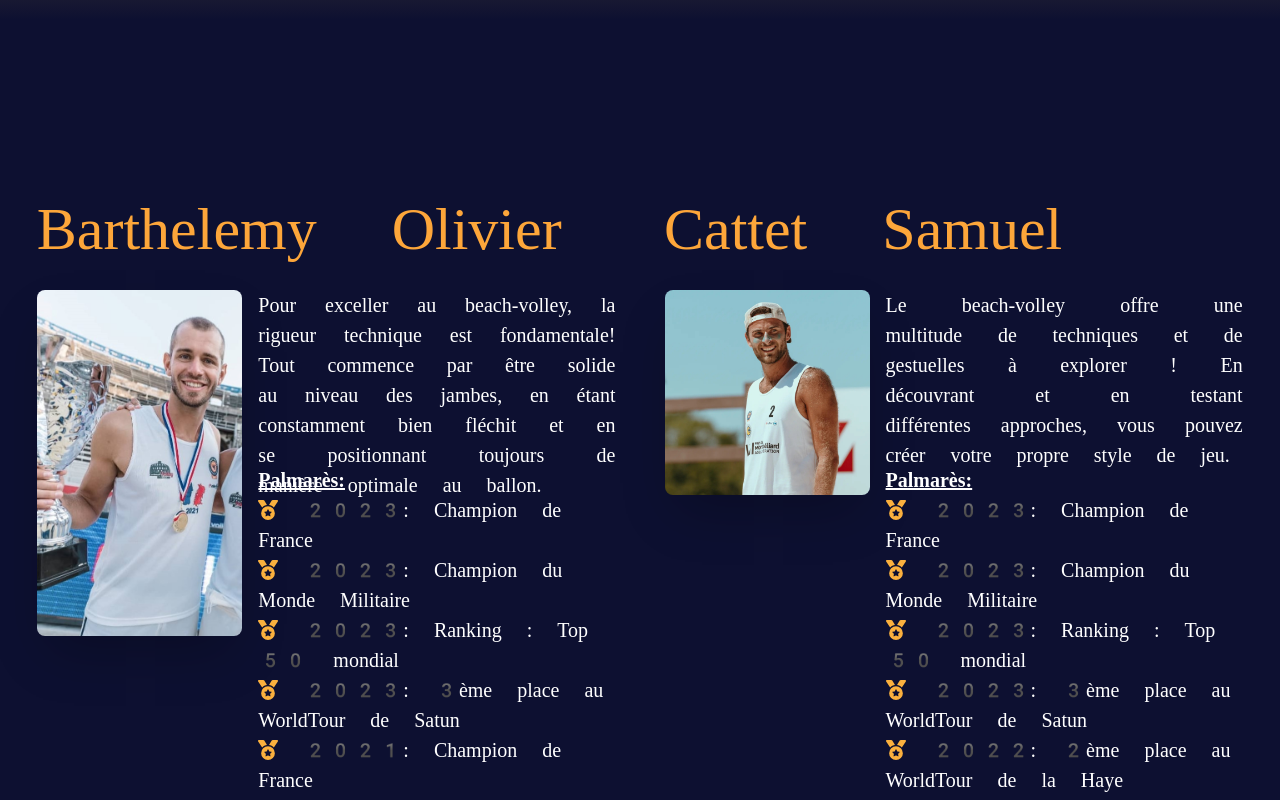
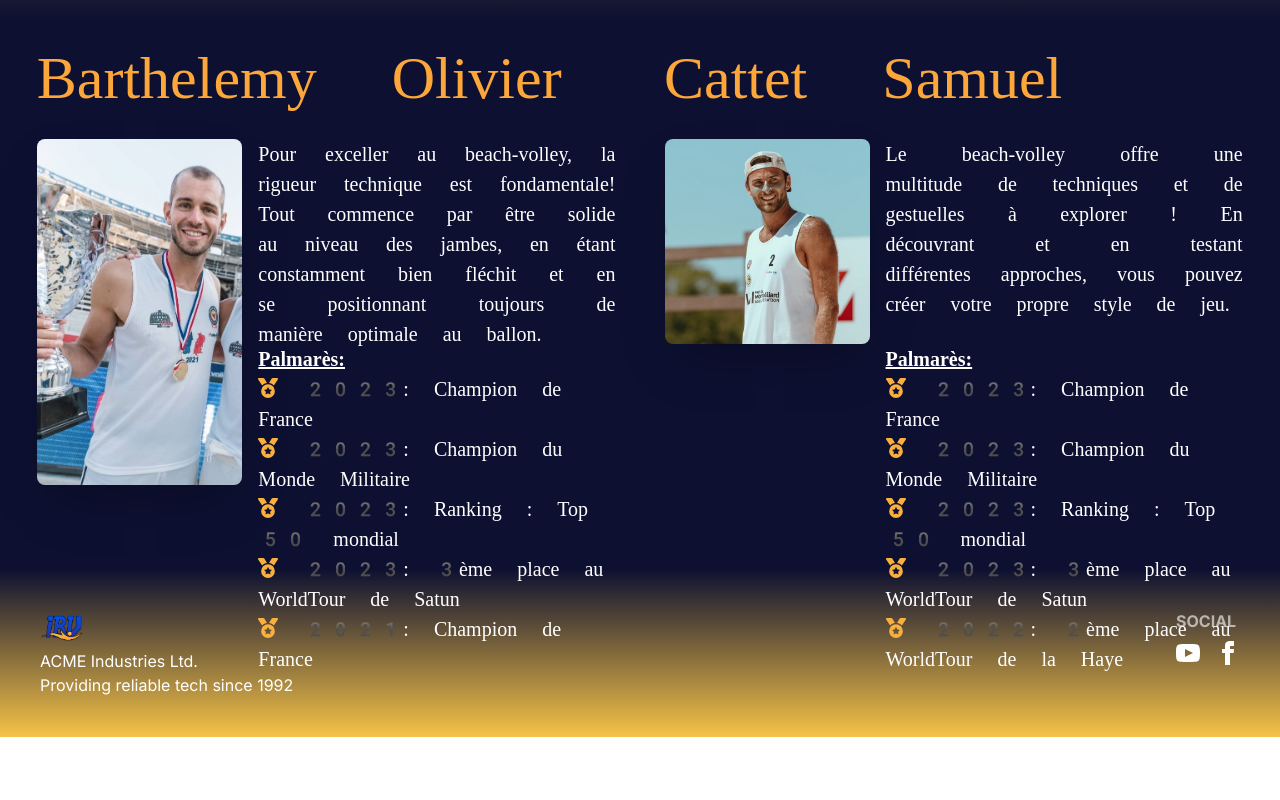
Before and after one commit to Obby1993/IBV-main, a Next.js app: page / in a window 1280 px wide. Shown: the part 1580-2380 px from the top of the page. After the commit the page ends 2317 px from the top, so only its background shows below. Built offline with nearby package versions, Linux system fonts and the light colour scheme; no server answers; the database is empty.

Commit message:
3th try webhook stripe

```diff
--- a/app/api/stripe/route.ts
+++ b/app/api/stripe/route.ts
@@ -1,57 +1,62 @@
-import { NextRequest, NextResponse } from 'next/server';
+import { NextApiRequest, NextApiResponse } from 'next';
 import { buffer } from 'micro';
+import {stripe} from '../../../lib/stripe';
 import Stripe from 'stripe';
-import { PrismaClient } from '@prisma/client';
+import prisma from '../../../lib/prisma';
 
-const stripe = new Stripe(process.env.STRIPE_SECRET_KEY || '', {
-  apiVersion: '2024-04-10',
-});
+// const stripe = new Stripe(process.env.STRIPE_SECRET_KEY!, {
+//   apiVersion: '2022-11-15',
+// });
 
-const prisma = new PrismaClient();
+export const config = {
+  api: {
+    bodyParser: false, // Désactiver le bodyParser intégré de Next.js pour traiter les requêtes Stripe
+  },
+};
 
-export async function POST(req: NextRequest) {
-  const buf = await bufferFromRequest(req);
-  const sig = req.headers.get('stripe-signature') || '';
+const webhookHandler = async (req: NextApiRequest, res: NextApiResponse) => {
+  if (req.method === 'POST') {
+    const buf = await buffer(req);
+    const sig = req.headers['stripe-signature'] as string;
 
-  let event;
+    let event: Stripe.Event;
 
     try {
       event = stripe.webhooks.constructEvent(buf, sig, process.env.STRIPE_WEBHOOK_SECRET!);
     } catch (err) {
-    console.error('Webhook signature verification failed.', err);
-    return NextResponse.json({ error: 'Webhook Error' }, { status: 400 });
+      console.error('Webhook signature verification failed.');
+      return res.status(400).send(`Webhook Error: ${(err as Error).message}`);
     }
 
+    // Handle the event
     switch (event.type) {
       case 'checkout.session.completed':
-      const session = event.data.object;
-      await handleCheckoutSession(session);
-      break;
-    default:
-      console.log(`Unhandled event type ${event.type}`);
+        const session = event.data.object as Stripe.Checkout.Session;
+        // Mettre à jour la base de données ici
+        const customerId = session.customer as string;
+
+        try {
+          await prisma.player.update({
+            where: { stripeCustomerId: customerId },
+            data: { paiement: true },
+          });
+        } catch (err) {
+          console.error('Error updating player record:', err);
+          return res.status(500).send('Server error');
         }
 
-  return NextResponse.json({ received: true }, { status: 200 });
+        break;
+      // Ajoutez d'autres types d'événements si nécessaire
+      default:
+        console.warn(`Unhandled event type ${event.type}`);
     }
 
-async function bufferFromRequest(req: NextRequest): Promise<Buffer> {
-  const body = await req.text();
-  return Buffer.from(body);
+    // Retourner une réponse 200 pour indiquer à Stripe que le webhook a été reçu correctement
+    res.json({ received: true });
+  } else {
+    res.setHeader('Allow', 'POST');
+    res.status(405).end('Method Not Allowed');
   }
+};
 
-async function handleCheckoutSession(session: any) {
-  await prisma.player.update({
-    where: {
-      stripeCustomerId: session.customer,
-    },
-    data: {
-      paiement: true,
-    },
-  });
-}
-
-export const config = {
-  api: {
-    bodyParser: false,
-  },
-};
+export default webhookHandler;
--- a/app/components/coachs/coach/Coach.tsx
+++ b/app/components/coachs/coach/Coach.tsx
@@ -1,32 +1,65 @@
+"use client"
 import React from "react";
 import { FontAwesomeIcon } from '@fortawesome/react-fontawesome';
 import { faMedal } from '@fortawesome/free-solid-svg-icons';
-import { TypeCoachData, Palmares } from "@/app/types";
-
-
-
+import { TypeCoachData } from "@/app/types";
+import { motion } from "framer-motion";
+import { useInView } from '../../../hooks/useInView';  // Ajustez le chemin selon votre structure de fichiers
 
 interface CoachProps {
   coachData: TypeCoachData;
 }
 
-export default function Coach({coachData}: CoachProps) {
+
+const listItemVariants = {
+  hidden: { opacity: 0, y: 20 },
+  visible: (i: number) => ({
+    opacity: 1,
+    y: 0,
+    transition: {
+      delay: i * 0.2
+    }
+  })
+};
+
+
+export default function Coach({ coachData }: CoachProps) {
+  const { ref, inView } = useInView({ threshold: 0.1 });
   return (
     <div>
-            <h1 className="titre" >{coachData.name}</h1>
-            <div className="hero place-items-start  " key={coachData.id}>
-              <div className="hero-content  lg:flex-row align-top" >
-                <div style={{ width:'205px',height:'350px'}}>
-                  <img src={coachData.picture} className=" rounded-lg shadow-2xl" style={{ width:'300px',overflow:"hidden" }} />
+      <h1 className="titre">{coachData.name}</h1>
+      <div className="hero place-items-start" key={coachData.id}>
+        <div className="hero-content lg:flex-row align-top">
+          <div style={{ width: '205px', height: '350px' }}>
+            <img
+              src={coachData.picture}
+              className="rounded-lg shadow-2xl"
+              style={{ width: '300px', overflow: "hidden" }}
+            />
           </div>
-                <div style={{ width: '60%', height:'350px', verticalAlign:'top'}}>
-                  <p className="pb-6 text-white text-justify" style={{height:'175px'}}>{coachData.devise}</p>
-                  <h2 style={{textDecoration: 'underline', color:'white', fontWeight:'bolder'}}>Palmarès:</h2>
-                  <ul>
+          <div style={{ width: '60%', height: '350px', verticalAlign: 'top' }}>
+            <p
+              className="pb-6 text-white text-justify"
+              style={{ height: '175px' }}
+            >
+              {coachData.devise}
+            </p>
+            <h2
+              style={{ textDecoration: 'underline', color: 'white', fontWeight: 'bolder', marginTop: '30px' }}
+            >
+              Palmarès:
+            </h2>
+            <ul ref={ref}>
               {coachData.palmares.map((palmares, index) => (
-                            <li key={index} className="text-white">
-                              <FontAwesomeIcon icon={faMedal} style={{color: '#FAB03E'}} />         {palmares.year}: {palmares.achievement}
-                            </li>
+            <motion.li
+            key={index}
+            className="text-white"
+            initial={{ opacity: 0, y: 10 }}
+            animate={{ opacity: inView ? 1 : 0, y: inView ? 0 : 10 }}
+            transition={{ duration: 0.5, delay: index * 0.2 }}
+          >
+            <FontAwesomeIcon icon={faMedal} style={{ color: '#FAB03E' }} /> {palmares.year}: {palmares.achievement}
+          </motion.li>
               ))}
             </ul>
           </div>
@@ -34,4 +67,4 @@ export default function Coach({coachData}: CoachProps) {
       </div>
     </div>
   );
-};
+}
--- a/app/components/coachs/coachs.module.css
+++ b/app/components/coachs/coachs.module.css
@@ -1,6 +1,6 @@
 .contener {
   /* width: 100vw; */
-  height: 100vh;
+  /* height: 100vh; */
   display: flex;
   justify-content: space-around;
   align-items: center;
@@ -8,4 +8,5 @@
   font-family: emoji;
   background-color: rgb(13, 16, 49);
   padding: 1%;
+  padding-bottom: 5%;
 }
--- a/app/components/eventPart/card/CardEvent.tsx
+++ b/app/components/eventPart/card/CardEvent.tsx
@@ -1,7 +1,8 @@
-import React from "react";
+import React , { useState }  from "react";
 import  {Event}  from '../../../types';
 import  StyledLink from "../../StyledLink";
 import style from "../cardShow/cardShow.module.css"
+import { motion } from "framer-motion";
 
 
 interface CardProps  {
@@ -10,6 +11,11 @@ interface CardProps  {
 };
 
 export default function Card({event}:CardProps) {
+  const [flipped, setFlipped] = useState(false);
+
+  const handleFlip = () => {
+    setFlipped(!flipped);
+  };
 
   return (
     <div className="card card-compact w-96 bg-base-100 shadow-xl">
--- /dev/null
+++ b/app/hooks/useInView.ts
@@ -0,0 +1,22 @@
+import { useEffect, useState } from 'react';
+
+export const useInView = (options: IntersectionObserverInit) => {
+  const [ref, setRef] = useState<HTMLElement | null>(null);
+  const [inView, setInView] = useState(false);
+
+  useEffect(() => {
+    if (!ref) return;
+
+    const observer = new IntersectionObserver(([entry]) => {
+      setInView(entry.isIntersecting);
+    }, options);
+
+    observer.observe(ref);
+
+    return () => {
+      if (ref) observer.unobserve(ref);
+    };
+  }, [ref, options]);
+
+  return { ref: setRef, inView };
+};
--- a/next.config.mjs
+++ b/next.config.mjs
@@ -1,6 +1,7 @@
 /** @type {import('next').NextConfig} */
 const nextConfig = {
+    reactStrictMode: true,
+    swcMinify: true,
+  };
 
-};
-
-export default nextConfig;
+  export default nextConfig;
```
Also changed, not shown: package.json (+4 -3 lines), 1 other file (tests, documents, lock files or other folders). Lines whose indentation alone changed are shown as unchanged.
